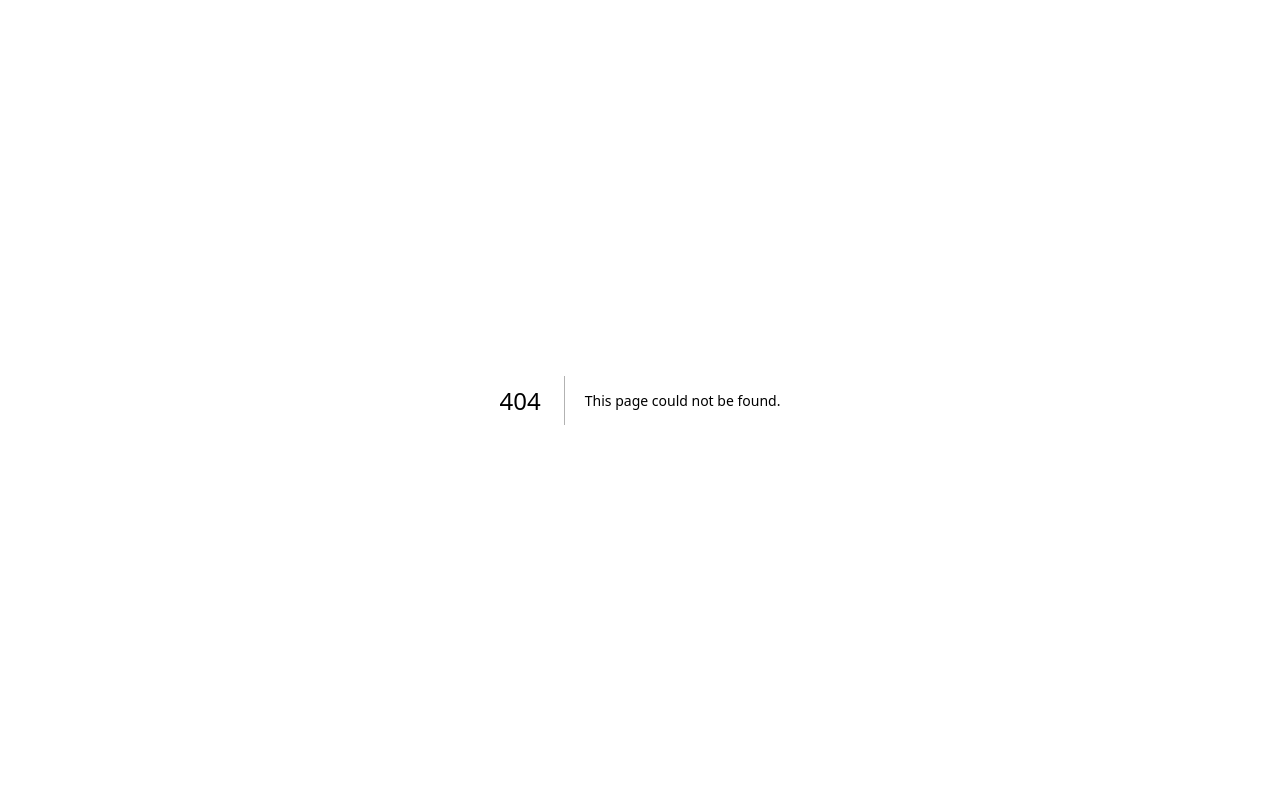
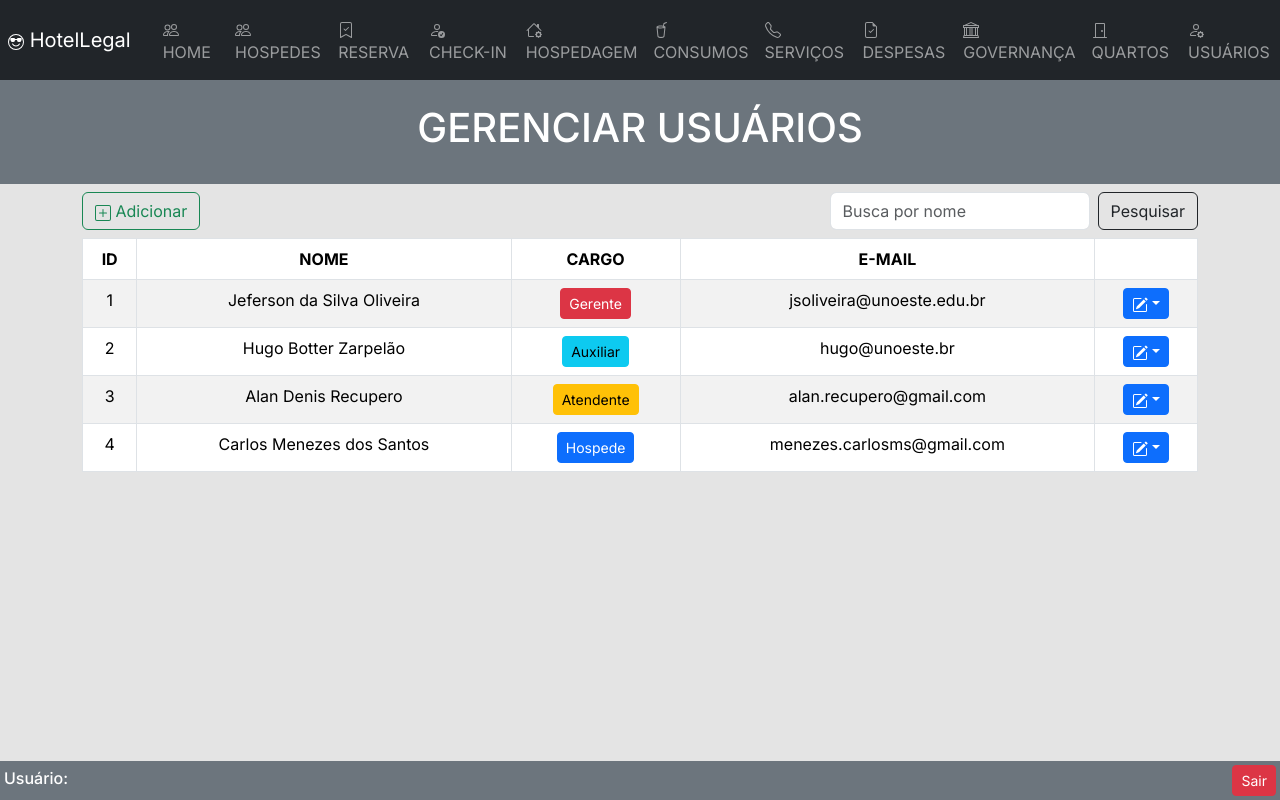
Before and after one commit to jefoliveira22/hotellegal_next, a Next.js app: page /gerentes/usuarios in a window 1280 px wide. Before the commit this address had no page. Built offline with nearby package versions, Linux system fonts and the light colour scheme.

Commit message:
Tela Usuarios

```diff
--- /dev/null
+++ b/app/componentes/tabelas/TabelaUsuarios.js
@@ -0,0 +1,114 @@
+"use client"
+import { Container, Table, Button, DropdownButton, Dropdown } from "react-bootstrap";
+import { Form, Navbar, Nav } from "react-bootstrap";
+import { useRef } from "react";
+
+export default function TabelaUsuarios(props) {
+
+    function passaCPF() {
+        const dadoscpf = pesquisa.current.value
+        props.escolheBusca(true)
+        props.dadosCPF(dadoscpf)
+    }
+
+    const pesquisa = useRef("")
+
+    const usuarios = [{ "id": "1", "nome": "Jeferson da Silva Oliveira", "tipo": "Gerente", "email": "jsoliveira@unoeste.edu.br" },
+    { "id": "2", "nome": "Hugo Botter Zarpelão", "tipo": "Auxiliar", "email": "hugo@unoeste.br" },
+    { "id": "3", "nome": "Alan Denis Recupero", "tipo": "Atendente", "email": "alan.recupero@gmail.com" },
+    { "id": "4", "nome": "Carlos Menezes dos Santos", "tipo": "Hospede", "email": "menezes.carlosms@gmail.com" }];
+
+    function BotãoEstilo(variavel) {
+        if (variavel === "Gerente") {
+            return <Button size="sm" variant="danger">Gerente</Button>
+        }
+        else if (variavel === "Auxiliar") {
+            return <Button size="sm" variant="info">Auxiliar</Button>
+        }
+        else if (variavel === "Atendente") {
+            return <Button size="sm" variant="warning">Atendente</Button>
+        }
+        else if (variavel === "Hospede") {
+            return <Button size="sm" variant="primary">Hospede</Button>
+        }
+    }
+
+    return (
+        <Container className='mb-5'>
+            <Navbar expand="lg">
+                <Navbar.Toggle aria-controls="navbarScroll" />
+                <Navbar.Collapse id="navbarScroll">
+                    <Nav className="me-auto my-2 my-lg-0" style={{ maxHeight: '100px' }} navbarScroll>
+                        <Button variant="outline-success" onClick={() => { props.exibirHospede(HOSPEDE.cadastro) }}>
+                            <svg xmlns="http://www.w3.org/2000/svg" width="16" height="16" fill="currentColor" className="bi bi-plus-square" viewBox="0 0 16 16">
+                                <path d="M14 1a1 1 0 0 1 1 1v12a1 1 0 0 1-1 1H2a1 1 0 0 1-1-1V2a1 1 0 0 1 1-1h12zM2 0a2 2 0 0 0-2 2v12a2 2 0 0 0 2 2h12a2 2 0 0 0 2-2V2a2 2 0 0 0-2-2H2z" />
+                                <path d="M8 4a.5.5 0 0 1 .5.5v3h3a.5.5 0 0 1 0 1h-3v3a.5.5 0 0 1-1 0v-3h-3a.5.5 0 0 1 0-1h3v-3A.5.5 0 0 1 8 4z" />
+                            </svg> Adicionar
+                        </Button>
+                    </Nav>
+                    <Form className="d-flex">
+                        <Form.Control
+                            type="search"
+                            placeholder="Busca por nome"
+                            className="me-2"
+                            aria-label="Search"
+                            name="pesquisa"
+                            id="pesquisa"
+                            ref={pesquisa}
+                        />
+                        <Button variant="outline-dark" onClick={passaCPF}>Pesquisar</Button>
+                    </Form>
+                </Navbar.Collapse>
+            </Navbar>
+            <Table striped bordered hover className="text-center">
+                <thead>
+                    <tr>
+                        <th>ID</th>
+                        <th>NOME</th>
+                        <th>CARGO</th>
+                        <th>E-MAIL</th>
+                        <th></th>
+                    </tr>
+                </thead>
+                <tbody>
+                    {
+                        usuarios.map((usuario) => {
+                            return (
+                                <tr key={usuario.id}>
+                                    <td>{usuario.id}</td>
+                                    <td>{usuario.nome}</td>
+                                    <td>{BotãoEstilo(usuario.tipo)}</td>
+                                    <td>{usuario.email}</td>
+                                    <td>
+                                        <Dropdown>
+                                            <Dropdown.Toggle variant="primary" id="dropdown-basic" size="sm">
+                                                <svg xmlns="http://www.w3.org/2000/svg" width="16" height="16" fill="currentColor" className="bi bi-pencil-square" viewBox="0 0 16 16">
+                                                    <path d="M15.502 1.94a.5.5 0 0 1 0 .706L14.459 3.69l-2-2L13.502.646a.5.5 0 0 1 .707 0l1.293 1.293zm-1.75 2.456-2-2L4.939 9.21a.5.5 0 0 0-.121.196l-.805 2.414a.25.25 0 0 0 .316.316l2.414-.805a.5.5 0 0 0 .196-.12l6.813-6.814z" />
+                                                    <path fill-rule="evenodd" d="M1 13.5A1.5 1.5 0 0 0 2.5 15h11a1.5 1.5 0 0 0 1.5-1.5v-6a.5.5 0 0 0-1 0v6a.5.5 0 0 1-.5.5h-11a.5.5 0 0 1-.5-.5v-11a.5.5 0 0 1 .5-.5H9a.5.5 0 0 0 0-1H2.5A1.5 1.5 0 0 0 1 2.5v11z" />
+                                                </svg>
+                                            </Dropdown.Toggle>
+                                            <Dropdown.Menu>
+                                                <Dropdown.Item onClick={() => { props.editarHospedes(hospedes) }}>
+                                                    <svg xmlns="http://www.w3.org/2000/svg" width="16" height="16" fill="currentColor" className="bi bi-pencil-square" viewBox="0 0 16 16">
+                                                        <path d="M15.502 1.94a.5.5 0 0 1 0 .706L14.459 3.69l-2-2L13.502.646a.5.5 0 0 1 .707 0l1.293 1.293zm-1.75 2.456-2-2L4.939 9.21a.5.5 0 0 0-.121.196l-.805 2.414a.25.25 0 0 0 .316.316l2.414-.805a.5.5 0 0 0 .196-.12l6.813-6.814z" />
+                                                        <path d="M1 13.5A1.5 1.5 0 0 0 2.5 15h11a1.5 1.5 0 0 0 1.5-1.5v-6a.5.5 0 0 0-1 0v6a.5.5 0 0 1-.5.5h-11a.5.5 0 0 1-.5-.5v-11a.5.5 0 0 1 .5-.5H9a.5.5 0 0 0 0-1H2.5A1.5 1.5 0 0 0 1 2.5v11z" />
+                                                    </svg> Editar
+                                                </Dropdown.Item>
+                                                <Dropdown.Item onClick={() => { props.apagarHospedes(hospedes) }}>
+                                                    <svg xmlns="http://www.w3.org/2000/svg" width="16" height="16" fill="currentColor" class="bi bi-trash" viewBox="0 0 16 16">
+                                                        <path d="M5.5 5.5A.5.5 0 0 1 6 6v6a.5.5 0 0 1-1 0V6a.5.5 0 0 1 .5-.5zm2.5 0a.5.5 0 0 1 .5.5v6a.5.5 0 0 1-1 0V6a.5.5 0 0 1 .5-.5zm3 .5a.5.5 0 0 0-1 0v6a.5.5 0 0 0 1 0V6z" />
+                                                        <path d="M14.5 3a1 1 0 0 1-1 1H13v9a2 2 0 0 1-2 2H5a2 2 0 0 1-2-2V4h-.5a1 1 0 0 1-1-1V2a1 1 0 0 1 1-1H6a1 1 0 0 1 1-1h2a1 1 0 0 1 1 1h3.5a1 1 0 0 1 1 1v1zM4.118 4 4 4.059V13a1 1 0 0 0 1 1h6a1 1 0 0 0 1-1V4.059L11.882 4H4.118zM2.5 3V2h11v1h-11z" />
+                                                    </svg> Excluir
+                                                </Dropdown.Item>
+                                            </Dropdown.Menu>
+                                        </Dropdown>
+                                    </td>
+                                </tr>
+                            );
+                        })
+                    }
+                </tbody>
+            </Table>
+        </Container>
+    );
+}
--- a/app/componentes/templates/Menu.js
+++ b/app/componentes/templates/Menu.js
@@ -68,6 +68,11 @@ export default function Menu(props) {
                             <path d="M9 9a1 1 0 1 0 2 0 1 1 0 0 0-2 0z" />
                         </svg> QUARTOS
                     </Nav.Link>
+                    <Nav.Link href="/gerentes/usuarios">
+                        <svg xmlns="http://www.w3.org/2000/svg" width="16" height="16" fill="currentColor" className="bi bi-person-gear" viewBox="0 0 16 16">
+                            <path d="M11 5a3 3 0 1 1-6 0 3 3 0 0 1 6 0ZM8 7a2 2 0 1 0 0-4 2 2 0 0 0 0 4Zm.256 7a4.474 4.474 0 0 1-.229-1.004H3c.001-.246.154-.986.832-1.664C4.484 10.68 5.711 10 8 10c.26 0 .507.009.74.025.226-.341.496-.65.804-.918C9.077 9.038 8.564 9 8 9c-5 0-6 3-6 4s1 1 1 1h5.256Zm3.63-4.54c.18-.613 1.048-.613 1.229 0l.043.148a.64.64 0 0 0 .921.382l.136-.074c.561-.306 1.175.308.87.869l-.075.136a.64.64 0 0 0 .382.92l.149.045c.612.18.612 1.048 0 1.229l-.15.043a.64.64 0 0 0-.38.921l.074.136c.305.561-.309 1.175-.87.87l-.136-.075a.64.64 0 0 0-.92.382l-.045.149c-.18.612-1.048.612-1.229 0l-.043-.15a.64.64 0 0 0-.921-.38l-.136.074c-.561.305-1.175-.309-.87-.87l.075-.136a.64.64 0 0 0-.382-.92l-.148-.045c-.613-.18-.613-1.048 0-1.229l.148-.043a.64.64 0 0 0 .382-.921l-.074-.136c-.306-.561.308-1.175.869-.87l.136.075a.64.64 0 0 0 .92-.382l.045-.148ZM14 12.5a1.5 1.5 0 1 0-3 0 1.5 1.5 0 0 0 3 0Z" />
+                        </svg> USUÁRIOS
+                    </Nav.Link>
                 </Nav>
             </Navbar>
         </nav>
--- /dev/null
+++ b/app/gerentes/usuarios/page.js
@@ -0,0 +1,15 @@
+import TabelaUsuarios from "@/app/componentes/tabelas/TabelaUsuarios";
+import Cabecalho from "@/app/componentes/templates/Cabecalho";
+import Menu from "@/app/componentes/templates/Menu";
+import RodapeLogado from "@/app/componentes/templates/RodapeLogado";
+
+export default function GerUsuarios() {
+    return (
+        <div>
+            <Menu />
+            <Cabecalho titulopagina="GERENCIAR USUÁRIOS" />
+            <TabelaUsuarios />
+            <RodapeLogado />
+        </div>
+    );
+}
```
